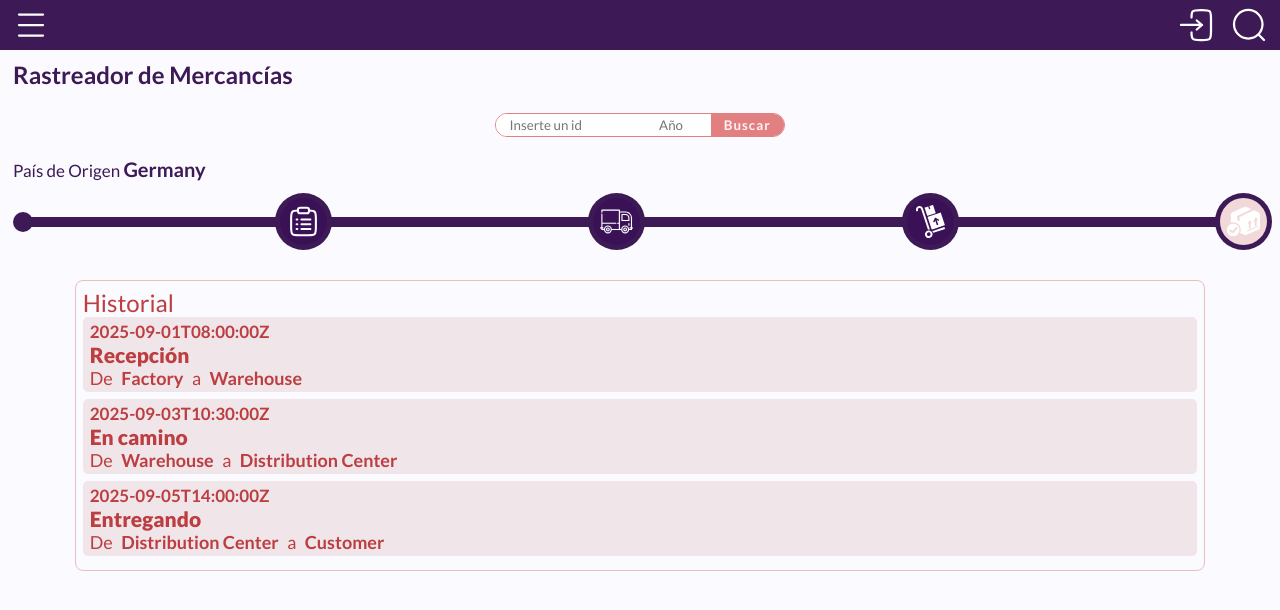
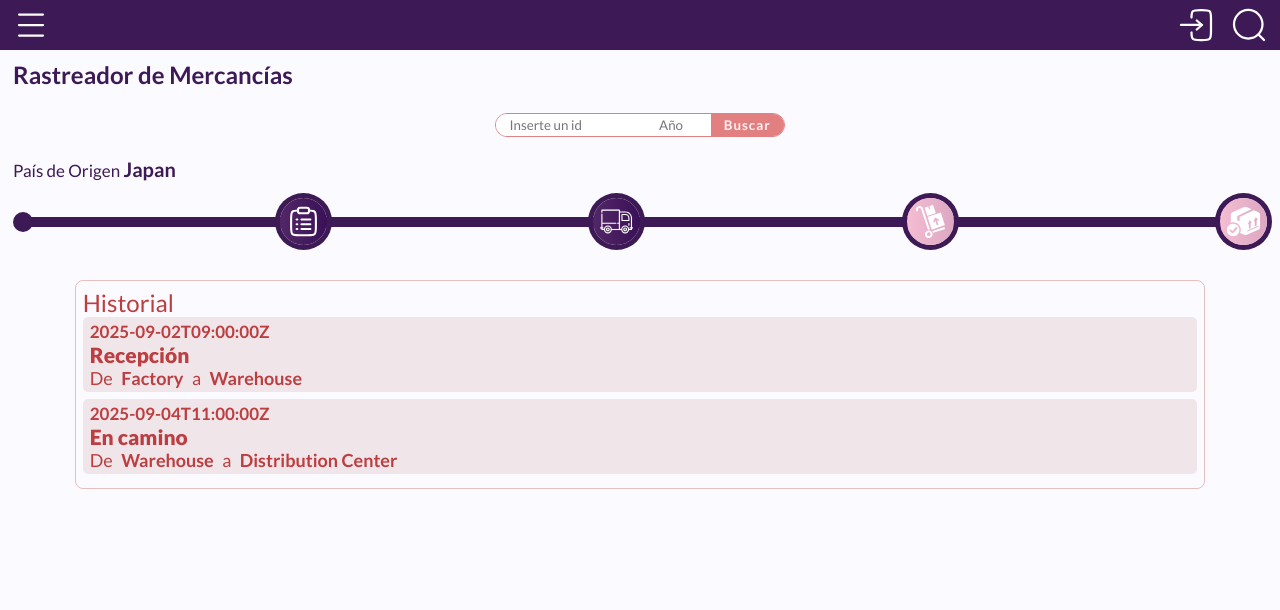
Before and after one commit to JoelDavid7324/package-tracker, an Angular app: page /history in a window 1280 px wide. Shown: the top 610 px of the page. Built offline with nearby package versions, Linux system fonts and the light colour scheme.

Commit message:
animacion de barra de carga lista

```diff
--- a/src/app/views/track-history/track-history.css
+++ b/src/app/views/track-history/track-history.css
@@ -96,28 +96,43 @@
     padding: 7px;
 
     position: absolute;
-    background-color: #f4bdd2;
+    background-image: linear-gradient(to right, #f4bdd2, #3a1157);
+    background-size: 777% 100%;
     border-radius: 77px;
 }
 
 .stateBar__1 {
     right: 75%;
-    animation: circle-load 125ms .625s forwards;
+    animation: circle-load, circle-bg-filled paused;
+    animation-duration: 125ms;
+    animation-delay: .625s;
+    animation-fill-mode: forwards;
+
 }
 
 .stateBar__2 {
     right: 50%;
-    animation: circle-load 125ms .875s forwards;
+    animation: circle-load, circle-bg-filled paused;
+    animation-duration: 125ms;
+    animation-delay: .875s;
+    animation-fill-mode: forwards;
 }
 
 .stateBar__3 {
     right: 25%;
-    animation: circle-load 125ms 1.125s forwards;
+    animation: circle-load, circle-bg-filled paused;
+    animation-duration: 125ms;
+    animation-delay: 1.125s;
+    animation-fill-mode: forwards;
+
 }
 
 .stateBar__4 {
     right: 0;
-    animation: circle-load 125ms 1.375s forwards;
+    animation: circle-load, circle-bg-filled paused;
+    animation-duration: 125ms;
+    animation-delay: 1.375s;
+    animation-fill-mode: forwards;
 }
 
 @keyframes line-load {
@@ -127,6 +142,16 @@
 
     to {
         background-position: 0;
+    }
+}
+
+@keyframes circle-bg-filled {
+    from {
+        background-position: 0;
+    }
+
+    to {
+        background-position: 100%;
     }
 }
 
--- a/src/app/views/track-history/track-history.html
+++ b/src/app/views/track-history/track-history.html
@@ -14,7 +14,7 @@
         <div class="stateBar__startPoint--smallCircle"></div>
         <div class="stateBar__line--maxWidth"></div>
         <div class="stateBar__number stateBar__1"
-            [ngStyle]="{'background-color': indexOfLastState() >= 0 ? '#3a1157':'#f2d9d9'}">
+            [ngStyle]="{'animation-play-state': indexOfLastState() >= 0 ? 'running':''}">
             <svg viewBox="0 0 24 24" fill="none" xmlns="http://www.w3.org/2000/svg">
                 <g id="SVGRepo_bgCarrier" stroke-width="0"></g>
                 <g id="SVGRepo_tracerCarrier" stroke-linecap="round" stroke-linejoin="round"></g>
@@ -35,7 +35,7 @@
             </svg>
         </div>
         <div class="stateBar__number stateBar__2"
-            [ngStyle]="{'background-color': indexOfLastState() >= 1 ? '#3a1157':'#f2d9d9'}">
+            [ngStyle]="{'animation-play-state': indexOfLastState() >= 1 ? 'running':''}">
             <svg fill="#fff" version="1.1" id="Layer_1" xmlns="http://www.w3.org/2000/svg"
                 xmlns:xlink="http://www.w3.org/1999/xlink" viewBox="0 0 512 512" xml:space="preserve" stroke="#fff">
                 <g id="SVGRepo_bgCarrier" stroke-width="0"></g>
@@ -80,7 +80,7 @@
             </svg>
         </div>
         <div class="stateBar__number stateBar__3"
-            [ngStyle]="{'background-color': indexOfLastState() >= 2 ? '#3a1157':'#f2d9d9'}">
+            [ngStyle]="{'animation-play-state': indexOfLastState() >= 2 ? 'running':''}">
             <svg fill="#fff" version="1.1" id="Capa_1" xmlns="http://www.w3.org/2000/svg"
                 xmlns:xlink="http://www.w3.org/1999/xlink" viewBox="0 0 612.001 612.001" xml:space="preserve"
                 stroke="#fff">
@@ -96,7 +96,7 @@
             </svg>
         </div>
         <div class="stateBar__number stateBar__4"
-            [ngStyle]="{'background-color': indexOfLastState() >= 3 ? '#3a1157':'#f2d9d9'}">
+            [ngStyle]="{'animation-play-state': indexOfLastState() >= 3 ? 'running':''}">
             <svg fill="#ffffff" version="1.1" id="Capa_1" xmlns="http://www.w3.org/2000/svg"
                 xmlns:xlink="http://www.w3.org/1999/xlink" viewBox="0 0 612 612" xml:space="preserve" stroke="#ffffff">
                 <g id="SVGRepo_bgCarrier" stroke-width="0"></g>
--- a/src/app/views/track-history/track-history.ts
+++ b/src/app/views/track-history/track-history.ts
@@ -13,7 +13,7 @@ import { CommonModule } from '@angular/common';
 })
 export class TrackHistory {
   update: Signal<ProductUpdate[]>
-  product_id = signal('prod-001')
+  product_id = signal('prod-002')
   product = computed(() => this.productService.findByID(this.product_id()))
 
   main_states = new Set([
```
